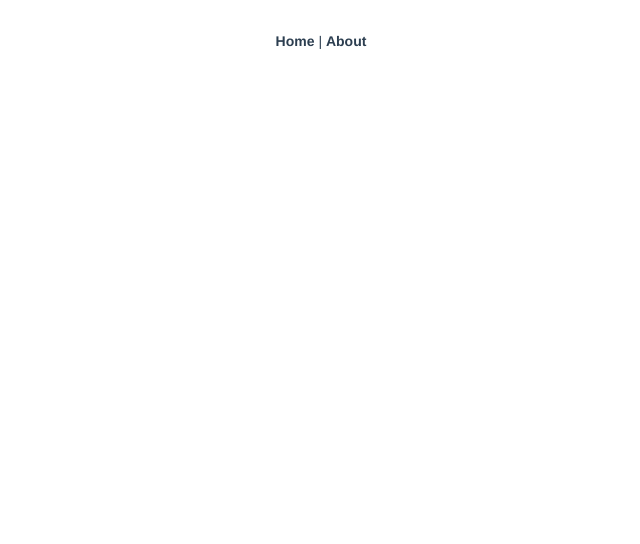
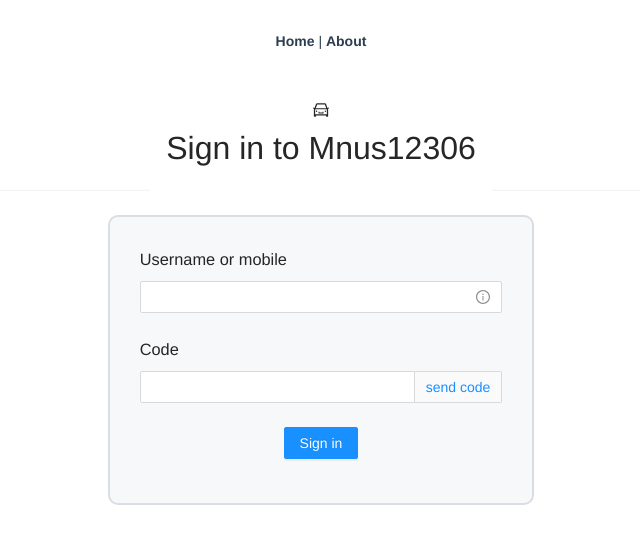
Before and after one commit to xkayah/train, a Vue app in the folder web/: page /login in a window 1280 px wide. Before the commit this address had no page. Shown: the top 544 px of the page, without its empty margins (319-959 px from the left). Built offline with nearby package versions, Linux system fonts and the light colour scheme.

Commit message:
[add] 增加登录注册页，未对接后端接口

```diff
--- a/web/src/router/index.js
+++ b/web/src/router/index.js
@@ -10,10 +10,15 @@ const routes = [
   {
     path: '/about',
     name: 'about',
+    component: () => import(/* webpackChunkName: "about" */ '../views/AboutView.vue')
+  },
+  {
+    path: '/login',
+    name: 'login',
     // route level code-splitting
     // this generates a separate chunk (about.[hash].js) for this route
     // which is lazy-loaded when the route is visited.
-    component: () => import(/* webpackChunkName: "about" */ '../views/AboutView.vue')
+    component: () => import(/* webpackChunkName: "about" */ '../views/the-login.vue')
   }
 ]
 
--- /dev/null
+++ b/web/src/views/the-login.vue
@@ -0,0 +1,96 @@
+<template>
+    <a-row class="login">
+        <a-divider class="logo-body">
+            <car-outlined two-tone-color="#eb2f96" width="50px"/>
+            <br/>
+            <h1 style="text-align: center">
+                Sign in to Mnus12306
+            </h1>
+        </a-divider>
+        <a-col :span="8" :offset="8" class="login-form-body">
+            <a-form
+                    :model="loginForm"
+                    name="basic"
+                    autocomplete="off"
+            >
+                <h3>Username or mobile</h3>
+                <a-form-item
+                        name="mobile"
+                        :rules="[{ required: true, message: '请输入手机号!' }]"
+                >
+                    <a-input v-model:value="loginForm.mobile">
+                        <template #suffix>
+                            <a-tooltip title="Extra information">
+                                <info-circle-outlined style="color: rgba(0, 0, 0, 0.45)"/>
+                            </a-tooltip>
+                        </template>
+                    </a-input>
+                </a-form-item>
+
+                <h3>Code</h3>
+                <a-form-item
+                        name="code"
+                        :rules="[{ required: true, message: '请输入验证码!' }]"
+                >
+                    <a-input v-model="loginForm.code">
+                        <template #addonAfter>
+                            <a click="sendCode">send code</a>
+                        </template>
+                    </a-input>
+
+                </a-form-item>
+
+                <a-form-item :wrapper-col="{ offset: 8, span: 8 }">
+                    <a-button type="primary" html-type="submit">Sign in</a-button>
+                </a-form-item>
+            </a-form>
+        </a-col>
+    </a-row>
+</template>
+
+<script>
+import {defineComponent, reactive} from 'vue';
+
+export default defineComponent({
+    name: "the-login",
+    setup() {
+        const loginForm = reactive({
+            mobile: '',
+            code: '',
+        });
+        const onFinish = values => {
+            console.log('Success:', values);
+        };
+        const onFinishFailed = errorInfo => {
+            console.log('Failed:', errorInfo);
+        };
+        const sendCode = values => {
+            console.log('Success:', values);
+        };
+        return {
+            loginForm,
+            onFinish,
+            onFinishFailed,
+            sendCode,
+        };
+    },
+});
+</script>
+<style>
+.login-form-body {
+    margin-top: 10px;
+    padding: 30px 30px 20px;
+    border: 2px solid rgb(216, 222, 228);
+    border-radius: 10px;
+    background-color: rgb(246, 248, 250);
+}
+
+.login-form-body h3 {
+    text-align: left;
+}
+
+.logo-body{
+
+}
+
+</style>
```
